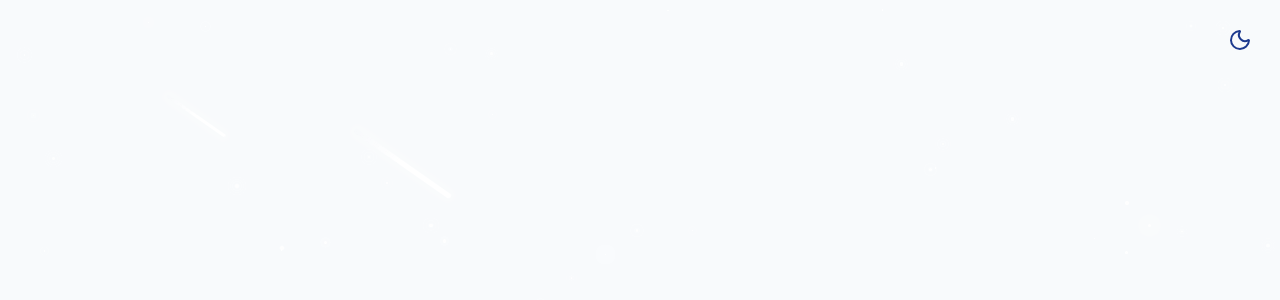
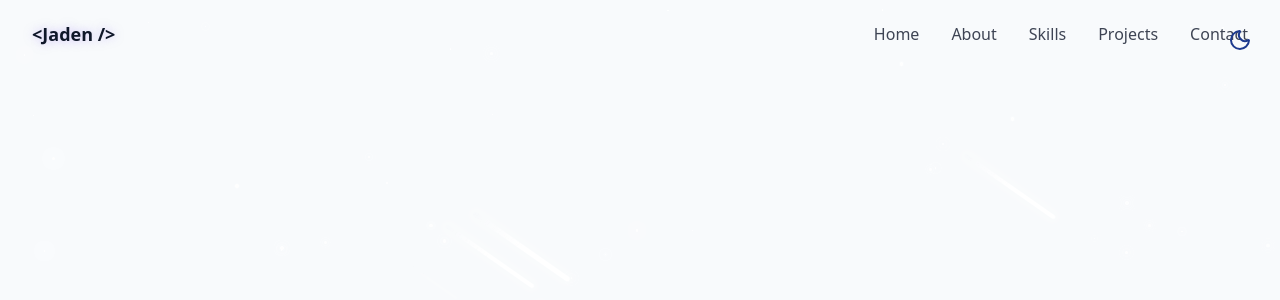
Before and after one commit to jadentoon/Portfolio, a React (Vite) app in the folder portfolio/: page / in a window 1280 px wide. Shown: the top 300 px of the page. Built offline with nearby package versions, Linux system fonts and the light colour scheme.

Commit message:
Added desktop navbar

```diff
--- a/portfolio/src/components/Navbar.jsx
+++ b/portfolio/src/components/Navbar.jsx
@@ -1,30 +1,46 @@
-import React from 'react'
+import React, { useEffect, useState } from 'react'
 
-const navbar = () => {
+const Navbar = () => {
+    const navItems = [
+        {name: "Home", href:"#hero"},
+        {name: "About", href:"#about"},
+        {name: "Skills", href:"#skills"},
+        {name: "Projects", href:"#projects"},
+        {name: "Contact", href:"#contact"},
+    ]
+    const [scrolled, setScrolled] = useState(false);
+
+    useEffect(() => {
+        const handleScroll = () => {
+            setScrolled(window.scrollY > 10)
+        }
+
+        window.addEventListener("scroll", handleScroll);
+        return () => window.removeEventListener("scroll", handleScroll);
+    }, []);
+
     return (
         <div>
-        <nav className="p-4">
+            <nav className={`fixed w-full z-40 transition-all duration-300
+            ${scrolled ? 'py-3 bg-background/80 backdrop-blur-md shadow-xs' : 'py-5'}`}>
                 <div className="container mx-auto flex justify-between items-center">
-                <div className="text-gray-700 text-lg font-bold">
-                    {"<Jaden />"}
+                    <a className='text-lg font-bold text-primary flex items-center' href='#hero'>
+                        <span className='text-glow text-foreground'>{"<Jaden />"}</span>
+                    </a>
+                    <div className='hidden md:flex space-x-8'>
+                        {navItems.map((item, key) => (
+                            <a
+                            key={key}
+                            href={item.href}
+                            className='text-foreground/80 hover:text-primary transition-colors duration-300'>
+                                {item.name}
+                            </a>
+                        ))}
                     </div>
-                <ul className="flex space-x-4">
-                    {["Home", "About", "Projects", "Contact"].map((item) => (
-                        <li
-                        key={item}
-                        >
-                            <a
-                            href={`#${item}`}
-                            className='text-gray-900 hover:text-gray-400'>
-                                {item}
-                            </a>
-                        </li>
-                    ))}
-                </ul>
                 </div>
             </nav>
         </div>
     )
 }
 
-export default navbar
+export default Navbar
--- a/portfolio/src/pages/Home.jsx
+++ b/portfolio/src/pages/Home.jsx
@@ -8,6 +8,7 @@ const Home = () => {
         <div className='min-h-screen bg-background text-foreground overflow-x-hidden'>
             <ThemeToggle/>
             <Background />
+            <Navbar />
         </div>
     )
 }
```
Lines whose indentation alone changed are shown as unchanged.
